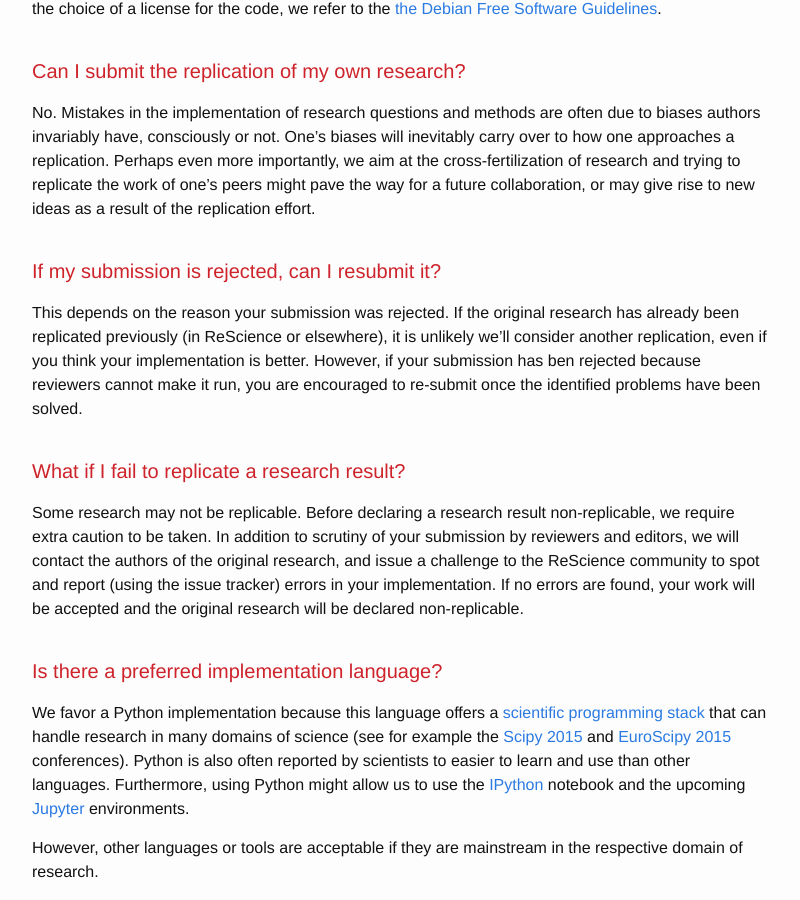
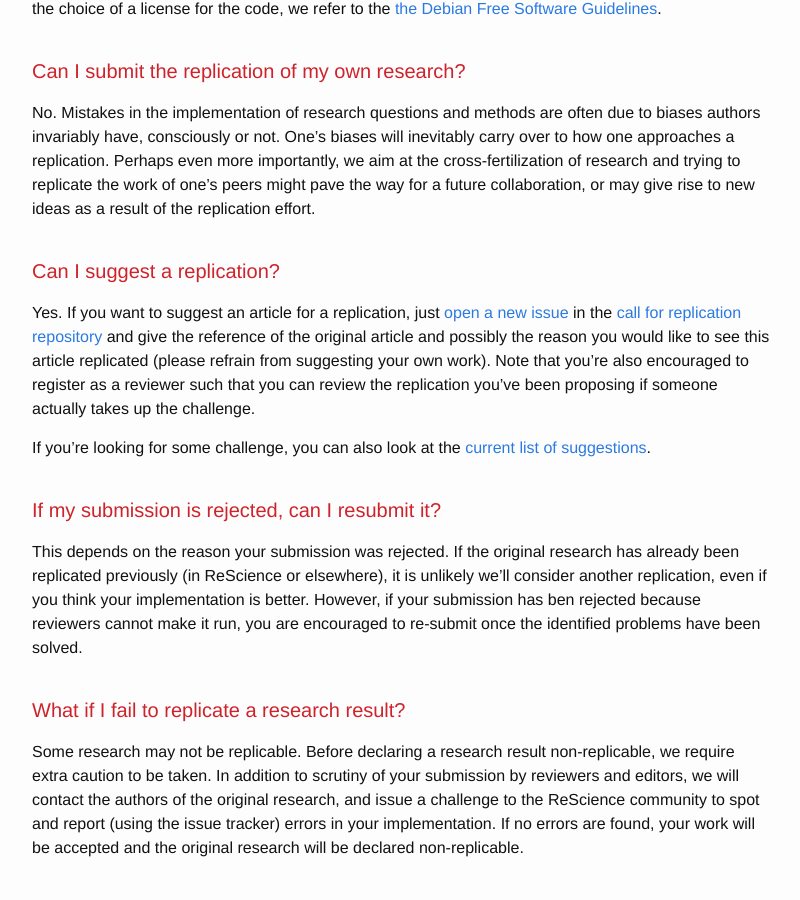
Before and after one commit to ReScience/rescience.github.io, a Jekyll site: the page built from 05-FAQ.md, in a window 1280 px wide and 900 px high, scrolled down 1597 px. Shown: the whole window, without its empty margins (238-1038 px from the left). Built offline with Jekyll 4.4.1, drawn with Linux system fonts in a browser that asks for light colours.

Commit message:
New puclication post, post about replication and FAQ update

```diff
--- a/05-FAQ.md
+++ b/05-FAQ.md
@@ -99,6 +99,20 @@ peers might pave the way for a future collaboration, or may give rise to new ide
 a result of the replication effort.
 
 
+## Can I suggest a replication?
+
+Yes. If you want to suggest an article for a replication, just
+[open a new issue](https://github.com/ReScience/call-for-replication/issues/new)
+in the [call for replication repository](https://github.com/ReScience/call-for-replication) and give the reference of the original
+article and possibly the reason you would like to see this article replicated
+(please refrain from suggesting your own work). Note that you're also
+encouraged to register as a reviewer such that you can review the replication
+you've been proposing if someone actually takes up the challenge.
+
+If you're looking for some challenge, you can also look at the
+[current list of suggestions](https://github.com/ReScience/call-for-replication/issues).
+
+
 ## If my submission is rejected, can I resubmit it?
 
 This depends on the reason your submission was rejected. If the
```
Also changed, not shown: _posts/2016-10-18-Maksimov-Albada-Diesmann-post.md (added, +10 -0 lines), _posts/2016-10-19-Call-For-Replication.md (added, +20 -0 lines).
